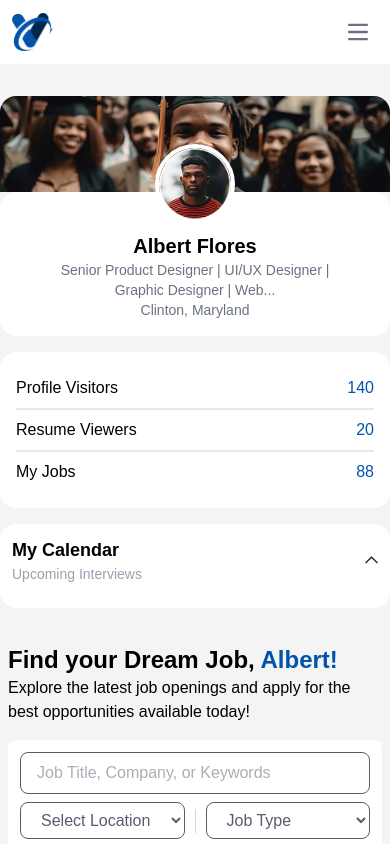
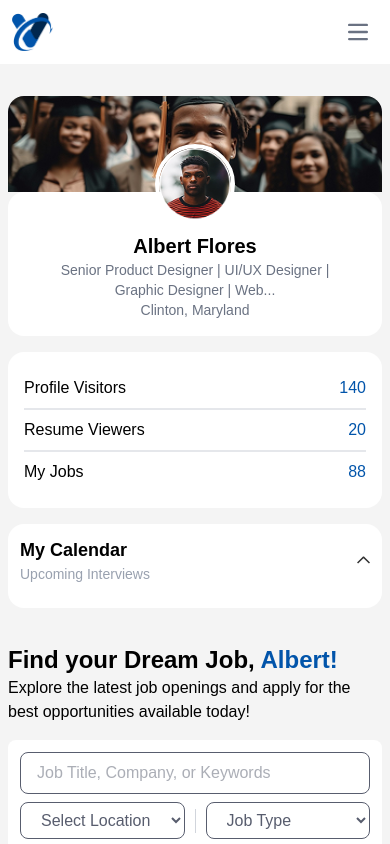
Before and after one commit to MAsad2723/talent-vare, a React (Vite) app: page / in a window 390 px wide. Shown: the top 844 px of the page. Built offline with nearby package versions, Linux system fonts and the light colour scheme; grey boxes are pictures that could not be loaded.

Commit message:
fixed another padding issue

```diff
--- a/src/components/FindJobs.jsx
+++ b/src/components/FindJobs.jsx
@@ -21,7 +21,7 @@ const FindJobs = () => {
   return (
     <div className="flex flex-col md:flex-row gap-6 mt-8">
       <ProfileCard />
-      <div className="flex flex-col gap-4 mt-3 w-full px-2 md:px-0">
+      <div className="flex flex-col gap-4 mt-3 w-full">
         <div className="flex flex-col">
           <div className="font-bold text-2xl">
             Find your Dream Job,{" "}
--- a/src/components/Home.jsx
+++ b/src/components/Home.jsx
@@ -4,7 +4,7 @@ import FindJobs from "./FindJobs";
 
 const Home = () => {
   return (
-    <div className="md:px-10">
+    <div className="px-2 md:px-10">
       <Routes>
         <Route path="/" element={<FindJobs />} />
         {/* We can add multiple components here according to route */}
```
